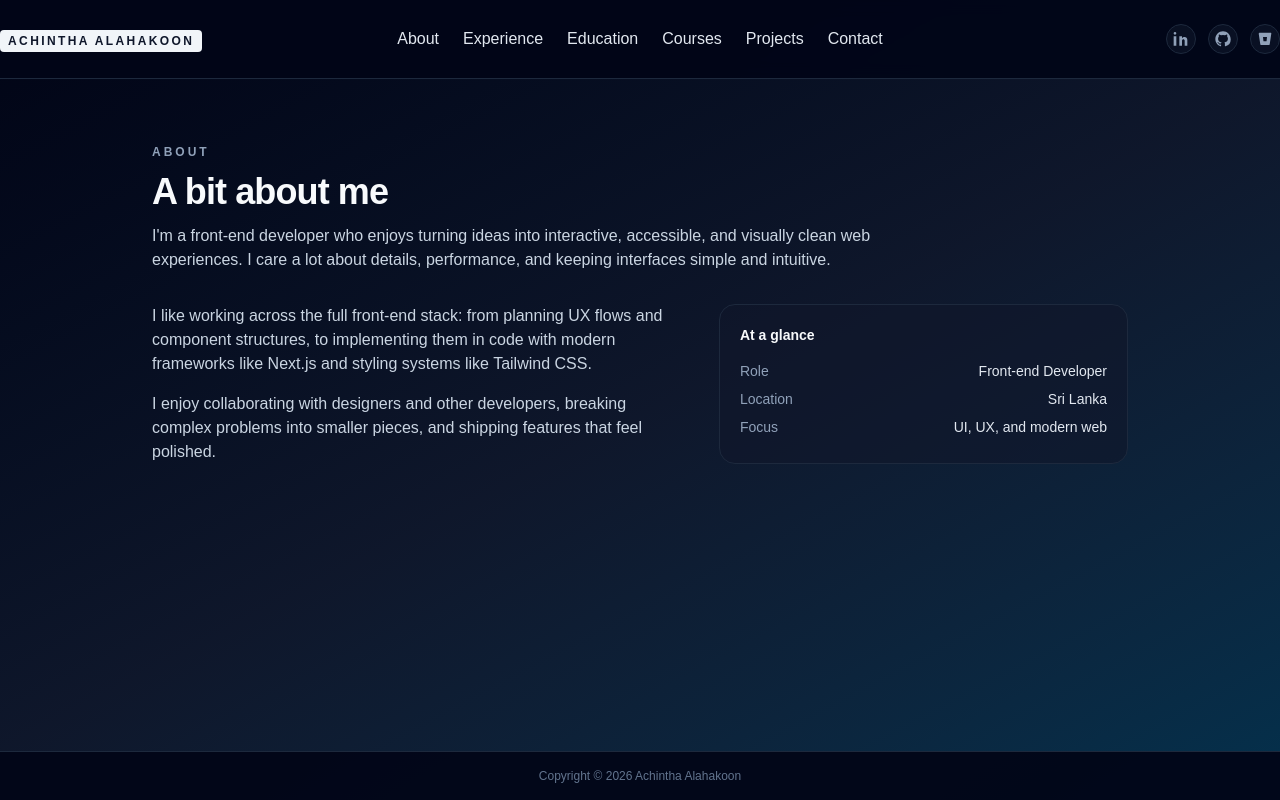
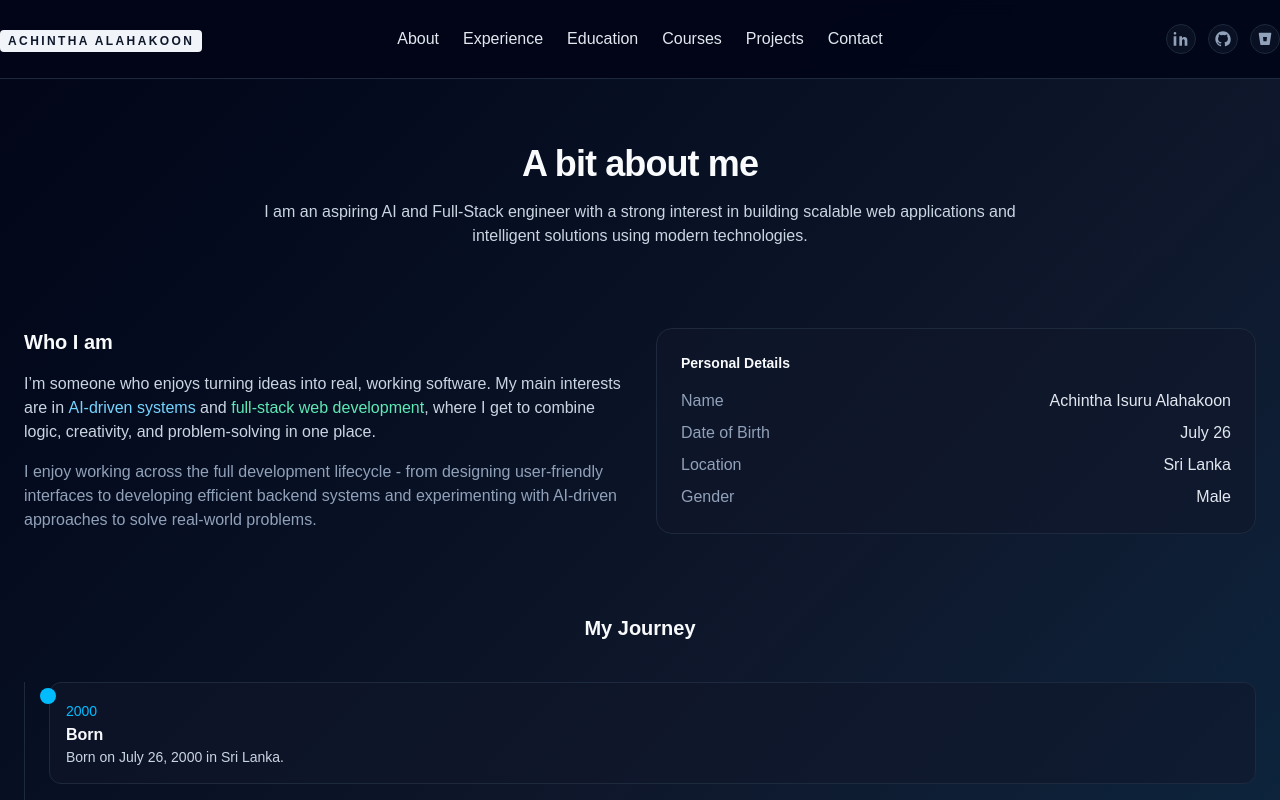
Before and after one commit to achintha-alahakoon/Portfolio, a Next.js app: page /about in a window 1280 px wide. Shown: the top 800 px of the page. Built offline with nearby package versions, Linux system fonts and the light colour scheme.

Commit message:
Updated About page

```diff
--- /dev/null
+++ b/components/AboutDetails.tsx
@@ -0,0 +1,48 @@
+export default function AboutDetails() {
+    return (
+        <section className="grid gap-8 md:grid-cols-2">
+            {/* Background */}
+            <div className="space-y-4 text-slate-300">
+                <h2 className="text-xl font-semibold text-slate-50">
+                    Who I am
+                </h2>
+                <p className="mx-auto max-w-3xl text-slate-300">
+                    I’m someone who enjoys turning ideas into real, working software. My main
+                    interests are in{" "}
+                    <span className="text-sky-300 font-medium">AI-driven systems</span> and{" "}
+                    <span className="text-emerald-300 font-medium">full-stack web development</span>,
+                    where I get to combine logic, creativity, and problem-solving in one
+                    place.
+                </p>
+                <p className="mx-auto max-w-3xl text-slate-400">
+                    I enjoy working across the full development lifecycle - from designing
+                    user-friendly interfaces to developing efficient backend systems and
+                    experimenting with AI-driven approaches to solve real-world problems.
+                </p>
+            </div>
+
+            {/* Personal Info */}
+            <aside className="rounded-2xl border border-slate-800 bg-slate-900/60 p-6">
+                <h3 className="text-sm font-semibold text-slate-50">Personal Details</h3>
+                <ul className="mt-4 space-y-2 text-slate-200">
+                    <li className="flex justify-between">
+                        <span className="text-slate-400">Name</span>
+                        <span>Achintha Isuru Alahakoon</span>
+                    </li>
+                    <li className="flex justify-between">
+                        <span className="text-slate-400">Date of Birth</span>
+                        <span>July 26</span>
+                    </li>
+                    <li className="flex justify-between">
+                        <span className="text-slate-400">Location</span>
+                        <span>Sri Lanka</span>
+                    </li>
+                    <li className="flex justify-between">
+                        <span className="text-slate-400">Gender</span>
+                        <span>Male</span>
+                    </li>
+                </ul>
+            </aside>
+        </section>
+    );
+}
--- /dev/null
+++ b/components/AboutIntro.tsx
@@ -0,0 +1,13 @@
+export default function AboutIntro() {
+    return (
+        <section className="space-y-4 text-center">
+            <h1 className="text-4xl font-semibold tracking-tight text-slate-50">
+                A bit about me
+            </h1>
+            <p className="mx-auto max-w-3xl text-slate-300">
+                I am an aspiring AI and Full-Stack engineer with a strong interest in building
+                scalable web applications and intelligent solutions using modern technologies.
+            </p>
+        </section>
+    );
+}
--- /dev/null
+++ b/components/AboutTimeline.tsx
@@ -0,0 +1,56 @@
+const timelineItems = [
+    {
+      year: "2000",
+      title: "Born",
+      description: "Born on July 26, 2000 in Sri Lanka.",
+    },
+    {
+      year: "2021",
+      title: "Production Supervisor",
+      description:
+        "Worked as a Production Supervisor at Royal Ceramic Lanka PLC, gaining experience in leadership, operations, and industrial workflows.",
+    },
+    {
+      year: "2022",
+      title: "University Studies",
+      description:
+        "Started university studies in Information Technology and software-related disciplines, focusing on programming and modern web technologies.",
+    },
+    {
+      year: "2024",
+      title: "Software Engineering Intern",
+      description:
+        "Worked as a Software Engineering Intern at Sri Lanka Telecom PLC, contributing to real-world software projects and strengthening full-stack development skills.",
+    },
+    {
+      year: "Future",
+      title: "Career Goal",
+      description:
+        "To become an AI and Full-Stack Engineer building scalable, intelligent systems that create meaningful impact.",
+    },
+  ];
+
+  export default function AboutTimeline() {
+    return (
+      <section className="space-y-10">
+        <h2 className="text-xl font-semibold text-slate-50 text-center">
+          My Journey
+        </h2>
+
+        <div className="relative border-l border-slate-800 pl-6 space-y-8">
+          {timelineItems.map((item, index) => (
+            <div key={index} className="relative">
+              {/* Dot */}
+              <span className="absolute -left-[9px] top-1.5 h-4 w-4 rounded-full bg-sky-400" />
+
+              <div className="rounded-xl border border-slate-800 bg-slate-900/60 p-4">
+                <span className="text-sm text-sky-400">{item.year}</span>
+                <h3 className="text-slate-50 font-semibold">{item.title}</h3>
+                <p className="text-slate-300 text-sm">{item.description}</p>
+              </div>
+            </div>
+          ))}
+        </div>
+      </section>
+    );
+  }
--- a/components/pages/AboutPage.tsx
+++ b/components/pages/AboutPage.tsx
@@ -1,54 +1,13 @@
+import AboutIntro from "../AboutIntro"
+import AboutDetails from "../AboutDetails";
+import AboutTimeline from "../AboutTimeline";
+
 export default function AboutPage() {
   return (
-    <main className="mx-auto max-w-5xl px-6 py-16">
-      <header className="mb-8 space-y-3">
-        <p className="text-xs font-semibold uppercase tracking-[0.25em] text-slate-400">
-          About
-        </p>
-        <h1 className="text-3xl font-semibold tracking-tight text-slate-50 md:text-4xl">
-          A bit about me
-        </h1>
-        <p className="max-w-3xl text-sm text-slate-300 md:text-base">
-          I&apos;m a front-end developer who enjoys turning ideas into
-          interactive, accessible, and visually clean web experiences. I care a
-          lot about details, performance, and keeping interfaces simple and
-          intuitive.
-        </p>
-      </header>
-
-      <section className="grid gap-8 md:grid-cols-[minmax(0,1.7fr)_minmax(0,1.3fr)]">
-        <div className="space-y-4 text-sm text-slate-300 md:text-base">
-          <p>
-            I like working across the full front-end stack: from planning UX
-            flows and component structures, to implementing them in code with
-            modern frameworks like Next.js and styling systems like Tailwind
-            CSS.
-          </p>
-          <p>
-            I enjoy collaborating with designers and other developers, breaking
-            complex problems into smaller pieces, and shipping features that
-            feel polished.
-          </p>
-        </div>
-
-        <aside className="space-y-4 rounded-2xl border border-slate-800 bg-slate-900/60 p-5 text-sm text-slate-200">
-          <h2 className="text-sm font-semibold text-slate-50">At a glance</h2>
-          <ul className="mt-2 space-y-2">
-            <li className="flex justify-between gap-4">
-              <span className="text-slate-400">Role</span>
-              <span>Front-end Developer</span>
-            </li>
-            <li className="flex justify-between gap-4">
-              <span className="text-slate-400">Location</span>
-              <span>Sri Lanka</span>
-            </li>
-            <li className="flex justify-between gap-4">
-              <span className="text-slate-400">Focus</span>
-              <span>UI, UX, and modern web</span>
-            </li>
-          </ul>
-        </aside>
-      </section>
+    <main className="mx-auto max-w-7xl px-6 py-16 space-y-20">
+      <AboutIntro />
+      <AboutDetails />
+      <AboutTimeline />
     </main>
   );
 }
```
Also changed, not shown: app/about/page.tsx (line endings or trailing spaces), app/education/page.tsx (line endings or trailing spaces), app/experience/page.tsx (line endings or trailing spaces), components/pages/CoursesPage.tsx (line endings or trailing spaces), components/pages/EducationPage.tsx (line endings or trailing spaces), components/pages/ExperiencePage.tsx (line endings or trailing spaces), public/Images/kelaniya.png (added), public/Images/school.png (added).
